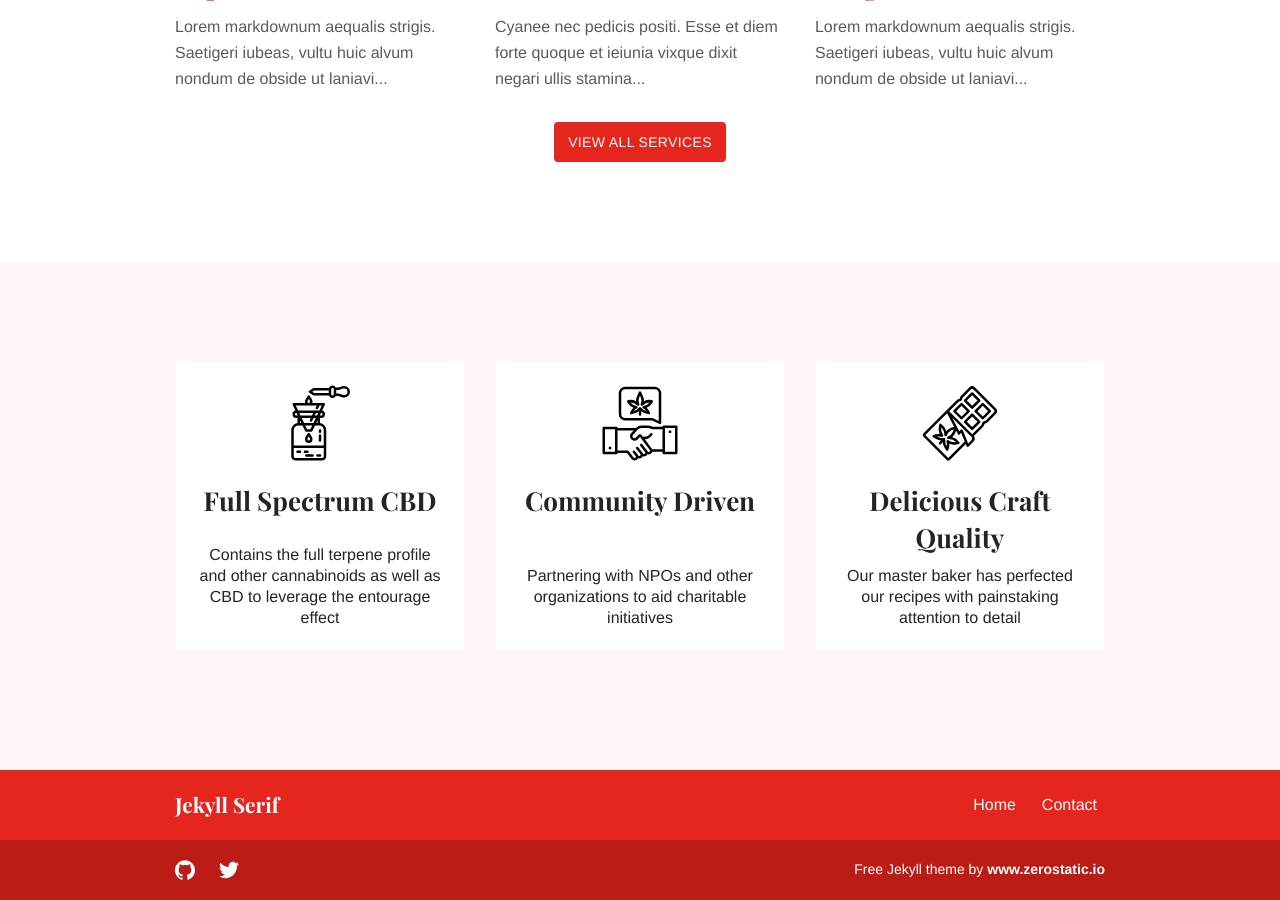
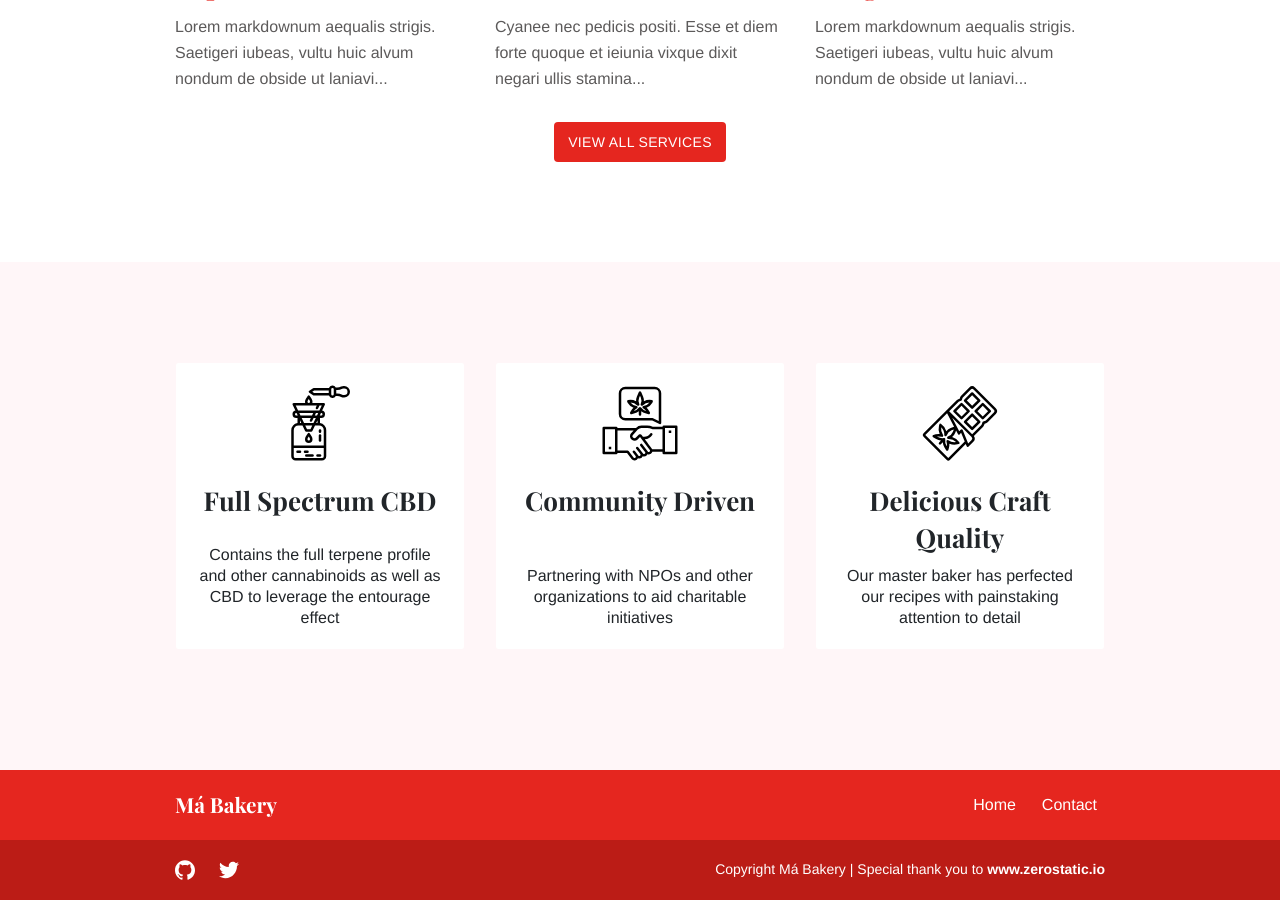
Before and after one commit to mabakery/mabakery.github.io, a Jekyll site: the page built from index.md, in a window 1280 px wide and 900 px high, scrolled down 1010 px. Built offline with Jekyll 4.4.1, drawn with Linux system fonts in a browser that asks for light colours.

Commit message:
Fix Image URL and dynamic year in copyright text

```diff
--- a/_config.yml
+++ b/_config.yml
@@ -1,17 +1,17 @@
 baseurl: ''
 exclude: ['README.md']
 permalink: pretty
-title: 'Jekyll Serif'
+title: 'Má Bakery'
 
 google_analytics_id: null
 homepage:
   show_call_box: true
 logo:
   mobile: "images/logo/logo-full-no-bg.svg"
-  desktop: "logo-icon-no-bg.svg"
+  desktop: "images/logo/logo-icon-no-bg.svg"
   desktop_height: "36px"
 footer:
-  copyright_text: 'Free Jekyll theme by <a class="zerostatic" href="https://www.zerostatic.io">www.zerostatic.io</a>'
+  copyright_text: 'Copyright Má Bakery !YEAR! | Special thank you to <a class="zerostatic" href="https://www.zerostatic.io">www.zerostatic.io</a>'
 
 seo:
   meta_og_title: "Má Bakery - Craft Cannabis Cookies and Confections"
--- a/_includes/sub-footer.html
+++ b/_includes/sub-footer.html
@@ -7,7 +7,8 @@
             {% include social.html %}
           {% endif %}
           {% if site.footer.copyright_text %}
-          <div class="copyright">{{ site.footer.copyright_text }}</div>
+          {% assign current_year = { site.time | date: '%y' } %}
+          <div class="copyright">{{ site.footer.copyright_text | replace: "!YEAR!", current_year }}</div>
           {% endif %}
         </div>
       </div>
```
